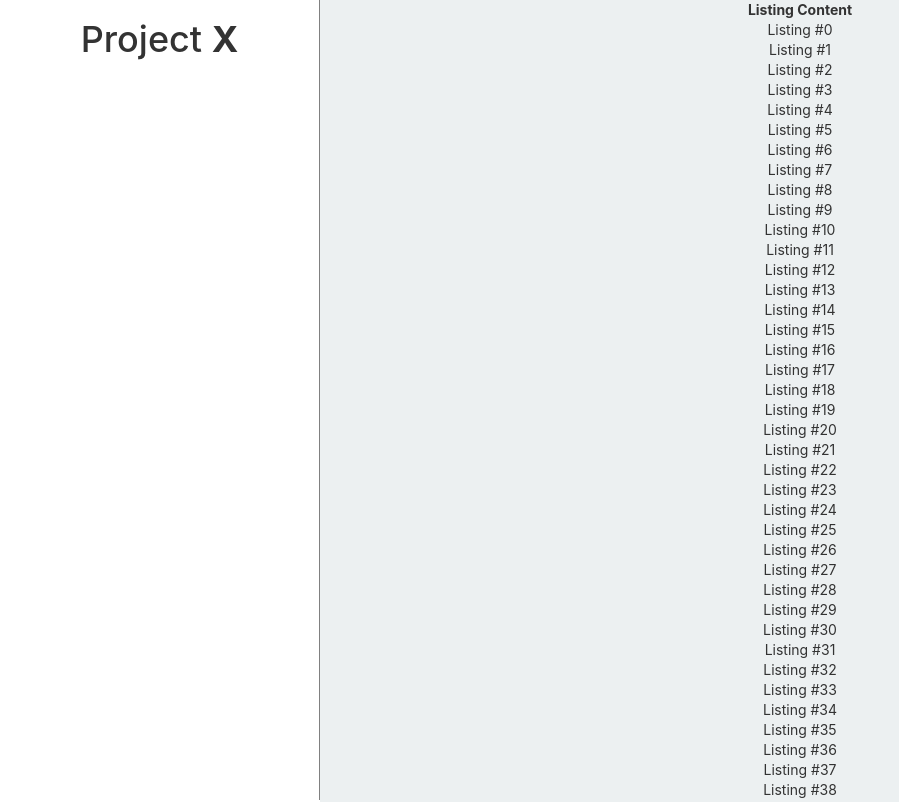
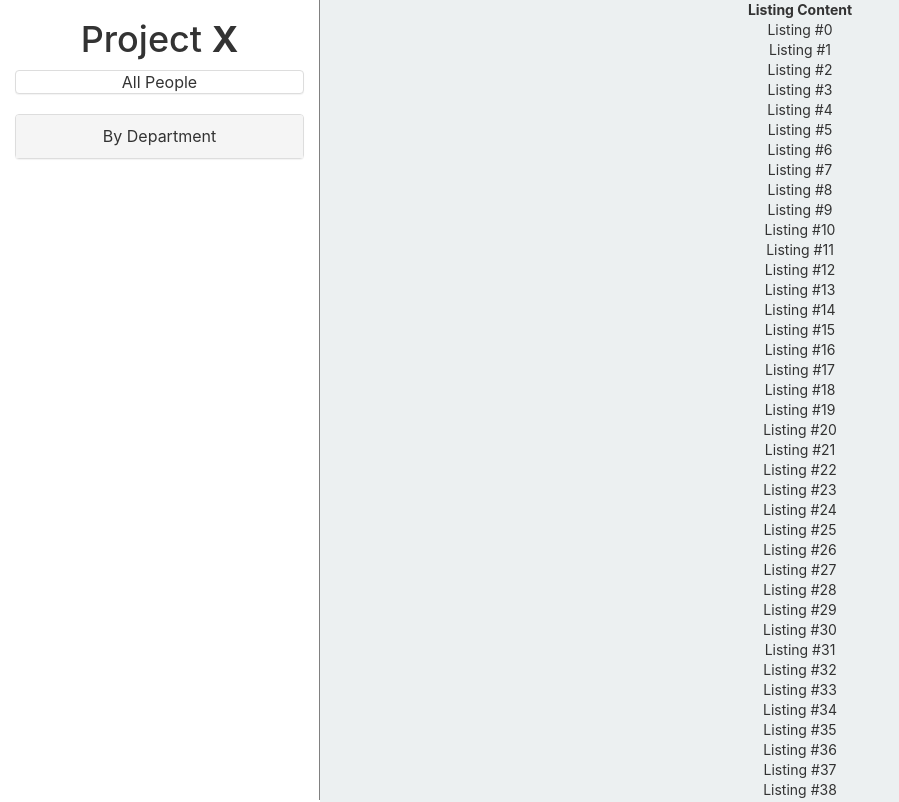
Before and after one commit to zainhuda/tags-founders-project, a React (Create React App) app in the folder client/: page / in a window 1280 px wide. Shown: the top 802 px of the page, without its empty margins (0-899 px from the left). Built offline with nearby package versions, Linux system fonts and the light colour scheme.

Commit message:
Sidebar stuff

```diff
--- a/client/src/components/sidebar.jsx
+++ b/client/src/components/sidebar.jsx
@@ -1,11 +1,43 @@
 import React, { Component } from "react";
-import { Col } from "react-bootstrap";
+import {Col, Panel, PanelGroup, Row} from "react-bootstrap";
 
 class Sidebar extends Component {
+
   render() {
+    function handleClick() {
+   alert('You can now view all people');
+    }
+
     return (
       <Col lg={3} className="sidebar">
         <h1> Project <b> X </b> </h1>
+        <Panel onClick={handleClick}>
+          <Panel.Title>All People</Panel.Title>
+        </Panel>
+
+        <PanelGroup accordian id={"Collapse Links"}>
+            <Panel eventkey="1">
+                <Panel.Heading>
+                    <Panel.Title toggle>By Department</Panel.Title>
+                  </Panel.Heading>
+              <Panel.Body collapsible>
+                <Col>
+                  <Row> <a href={""}> Account Management </a>  </Row>
+                  <Row> <a href={""}> Administration </a> </Row>
+                  <Row> <a href={""}> Creative </a> </Row>
+                  <Row> <a href={""}> Digital & Social </a> </Row>
+                  <Row> <a href={""}> DTP </a> </Row>
+                  <Row> <a href={""}> Finance </a> </Row>
+                  <Row> <a href={""}> HR </a> </Row>
+                  <Row> <a href={""}> IT </a> </Row>
+                  <Row> <a href={""}> Management </a> </Row>
+                  <Row> <a href={""}> Media </a> </Row>
+                  <Row> <a href={""}> Prodcution </a> </Row>
+                  <Row> <a href={""}> Strategy </a> </Row>
+                </Col>
+              </Panel.Body>
+            </Panel>
+        </PanelGroup>
       </Col>
     );
   }
```
Also changed, not shown: client/src/App.css (line endings or trailing spaces).
